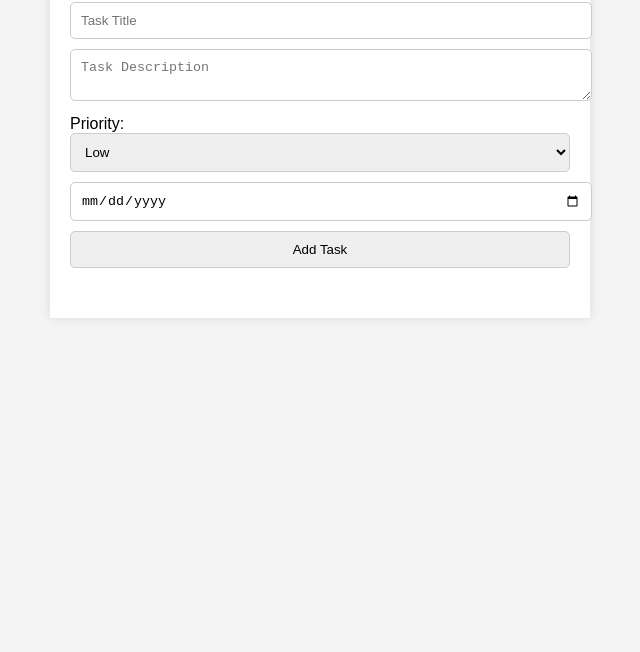
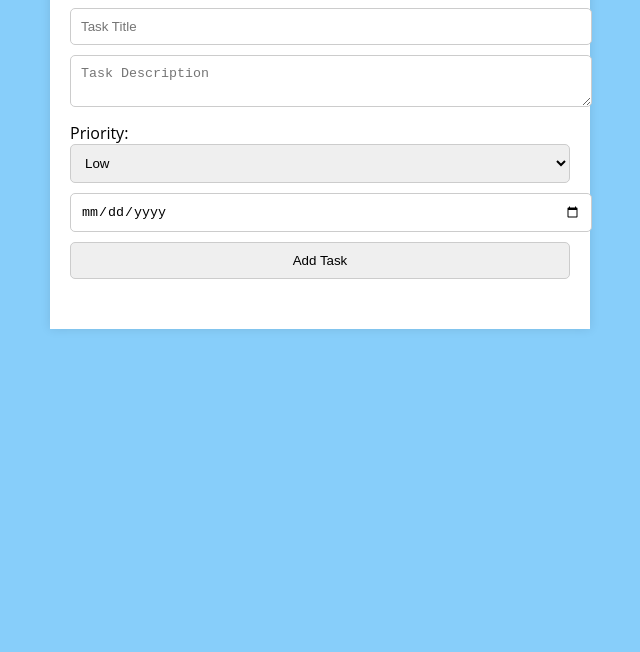
Before and after one commit to NeerAdole/To-Do-List-App, a plain HTML site: page index.html in a window 1280 px wide. Shown: the part 148-800 px from the top of the page, without its empty margins (320-960 px from the left). Drawn offline with Linux system fonts and the light colour scheme.

Commit message:
Update style.css

```diff
--- a/style.css
+++ b/style.css
@@ -1,6 +1,6 @@
 body {
-    font-family: Arial, sans-serif;
-    background-color: #f4f4f4;
+    font-family: Open Sans, sans-serif;
+    background-color: #87CEFA;
     margin: 0;
     padding: 0;
 }
```
